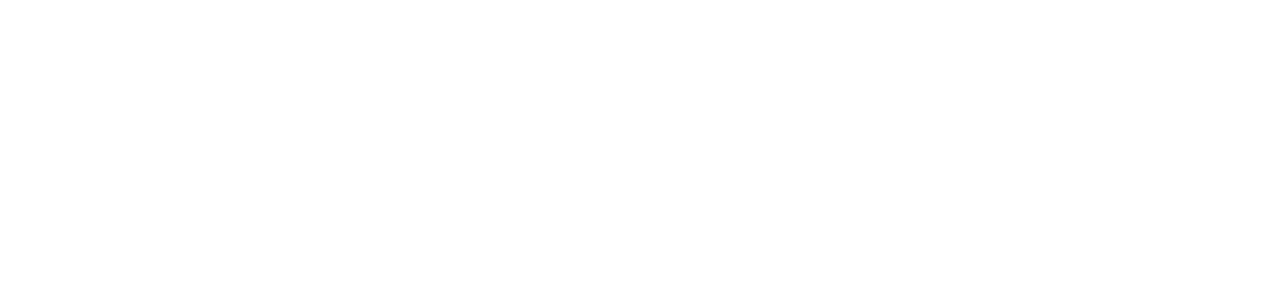
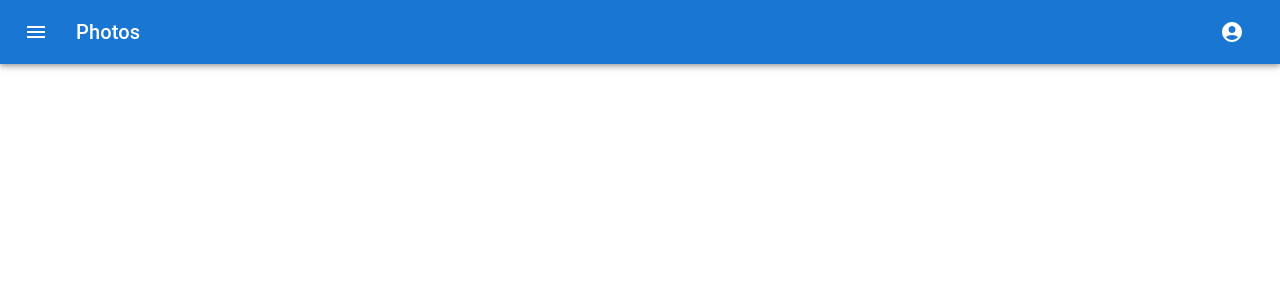
Before and after one commit to BinaryBridges/SprintPlanner, a React (Create React App) app in the folder sprint-planner/: page / in a window 1280 px wide. Shown: the top 300 px of the page. Built offline with nearby package versions, Linux system fonts and the light colour scheme.

Commit message:
Added the topbar and some other things

```diff
--- a/sprint-planner/package.json
+++ b/sprint-planner/package.json
@@ -3,6 +3,10 @@
   "version": "0.1.0",
   "private": true,
   "dependencies": {
+    "@emotion/react": "^11.11.4",
+    "@emotion/styled": "^11.11.5",
+    "@mui/icons-material": "^5.15.19",
+    "@mui/material": "^5.15.19",
     "@testing-library/jest-dom": "^5.17.0",
     "@testing-library/react": "^13.4.0",
     "@testing-library/user-event": "^13.5.0",
--- a/sprint-planner/src/App.css
+++ b/sprint-planner/src/App.css
@@ -1,4 +1,4 @@
-.App {
+/* .App {
   text-align: center;
 }
 
@@ -35,4 +35,4 @@
   to {
     transform: rotate(360deg);
   }
-}
+} */
--- a/sprint-planner/src/App.js
+++ b/sprint-planner/src/App.js
@@ -1,9 +1,11 @@
 import logo from './logo.svg';
 import './App.css';
+import SprintTracker from './pages/sprint-tracker/sprintTracker';
 
 function App() {
   return (
     <div className="App">
+      <SprintTracker />
     </div>
   );
 }
--- /dev/null
+++ b/sprint-planner/src/colors.js
@@ -0,0 +1 @@
+//colors
--- /dev/null
+++ b/sprint-planner/src/components/top-bar/TopBar.js
@@ -0,0 +1,81 @@
+import * as React from 'react';
+import AppBar from '@mui/material/AppBar';
+import Box from '@mui/material/Box';
+import Toolbar from '@mui/material/Toolbar';
+import Typography from '@mui/material/Typography';
+import IconButton from '@mui/material/IconButton';
+import MenuIcon from '@mui/icons-material/Menu';
+import AccountCircle from '@mui/icons-material/AccountCircle';
+import Switch from '@mui/material/Switch';
+import FormControlLabel from '@mui/material/FormControlLabel';
+import FormGroup from '@mui/material/FormGroup';
+import MenuItem from '@mui/material/MenuItem';
+import Menu from '@mui/material/Menu';
+
+
+const TopBar = () => {
+    const [anchorEl, setAnchorEl] = React.useState(null);
+
+    const handleMenu = (event) => {
+        setAnchorEl(event.currentTarget);
+    };
+
+    const handleClose = () => {
+        setAnchorEl(null);
+    };
+
+    return (
+    <Box sx={{ flexGrow: 1 }}>
+        <AppBar position="static">
+        <Toolbar>
+            <IconButton
+            size="large"
+            edge="start"
+            color="inherit"
+            aria-label="menu"
+            sx={{ mr: 2 }}
+            >
+            <MenuIcon />
+            </IconButton>
+            <Typography variant="h6" component="div" sx={{ flexGrow: 1 }}>
+            Photos
+            </Typography>
+
+            <div>
+                <IconButton
+                size="large"
+                aria-label="account of current user"
+                aria-controls="menu-appbar"
+                aria-haspopup="true"
+                onClick={handleMenu}
+                color="inherit"
+                >
+                <AccountCircle />
+                </IconButton>
+                <Menu
+                id="menu-appbar"
+                anchorEl={anchorEl}
+                anchorOrigin={{
+                    vertical: 'top',
+                    horizontal: 'right',
+                }}
+                keepMounted
+                transformOrigin={{
+                    vertical: 'top',
+                    horizontal: 'right',
+                }}
+                open={Boolean(anchorEl)}
+                onClose={handleClose}
+                >
+                <MenuItem onClick={handleClose}>Profile</MenuItem>
+                <MenuItem onClick={handleClose}>My account</MenuItem>
+                </Menu>
+            </div>
+
+        </Toolbar>
+        </AppBar>
+    </Box>
+    );
+}
+
+export default TopBar;
--- /dev/null
+++ b/sprint-planner/src/pages/sprint-tracker/sprintTracker.js
@@ -0,0 +1,11 @@
+import TopBar from "../../components/top-bar/TopBar";
+
+
+
+const SprintTracker = () => {
+    return (
+        <TopBar />
+    )
+}
+
+export default SprintTracker;
```
Also changed, not shown: 1 other file (tests, documents, lock files or other folders).
